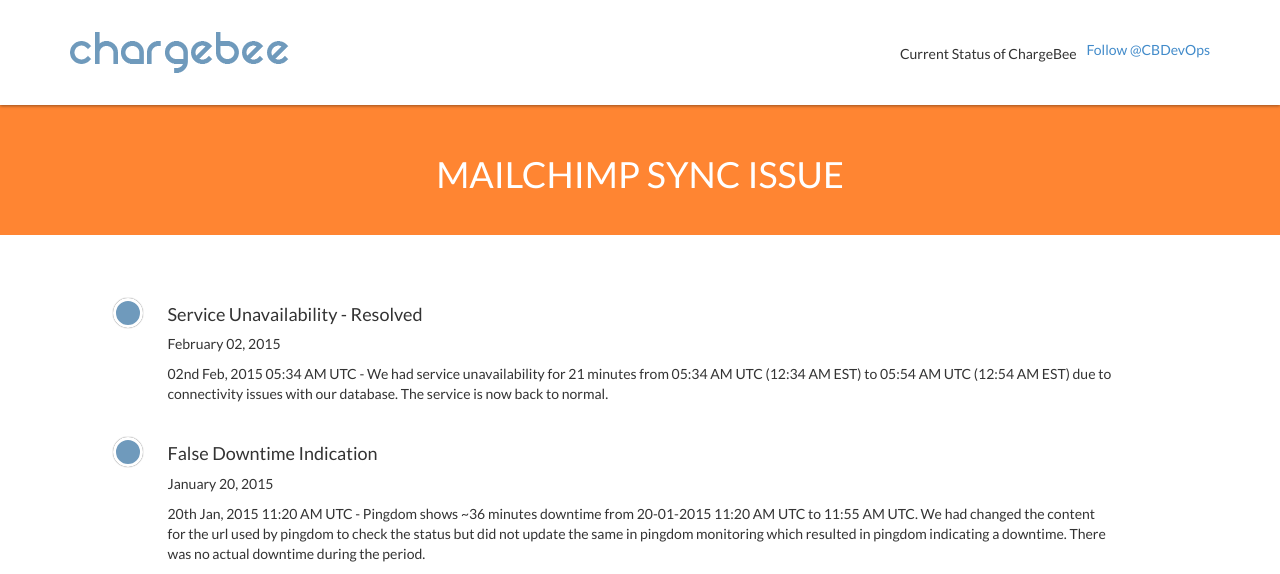
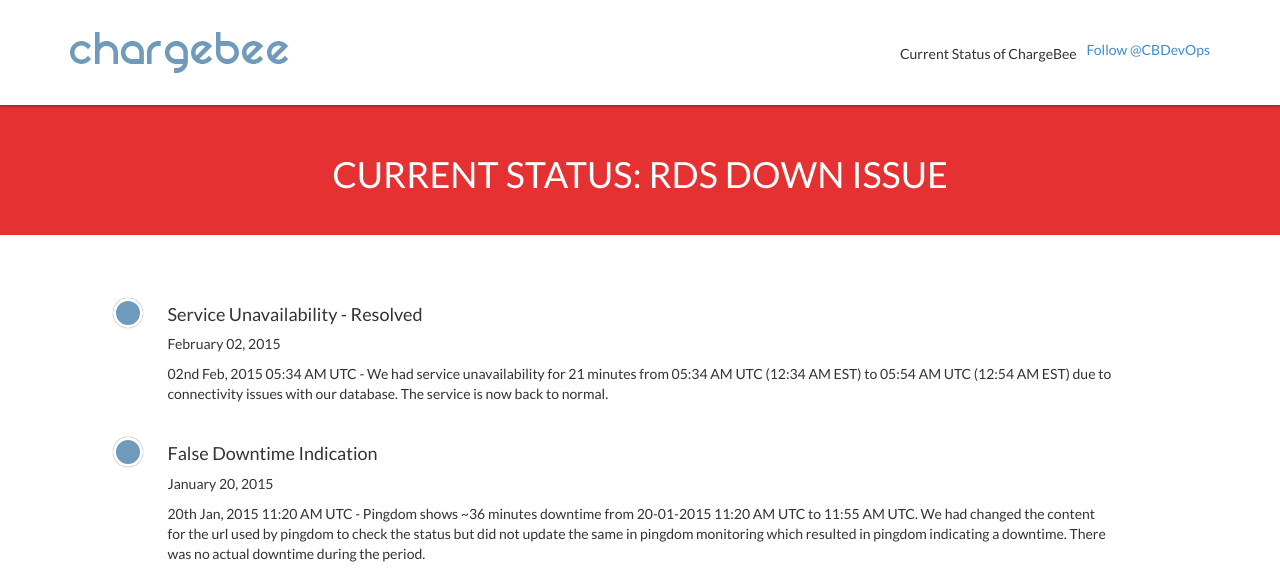
Before and after one commit to cbpirates/cbpirates.github.io, a Jekyll site: the page built from index.html, in a window 1280 px wide, cut to the strip 0-574 px from the top of the page. Built offline with Jekyll 4.4.1, drawn with Linux system fonts in a browser that asks for light colours; comment, search, counter and statistics services are not loaded.

Commit message:
Update _statusbanner.html

```diff
--- a/_includes/_statusbanner.html
+++ b/_includes/_statusbanner.html
@@ -1,16 +1,16 @@
-{% assign cb_status = "partial" %}
-{% assign reason = "Mailchimp Sync Issue" %}
+{% assign cb_status = "down" %}
+{% assign reason = "RDS Down Issue" %}
 
 {% if cb_status == "down" %}
   <section class="cb-status-banner down">
 	<div class="container text-center">
-		<h1>{{reason}}</h1>
+		<h1>Current Status: {{reason}}</h1>
 	</div>
 </section>
 {% elsif cb_status == "partial" %}
   <section class="cb-status-banner partial">
 	<div class="container text-center">
-		<h1>{{reason}}</h1>
+		<h1>Current Status: {{reason}}</h1>
 	</div>
 </section>
 {% else %}
```
